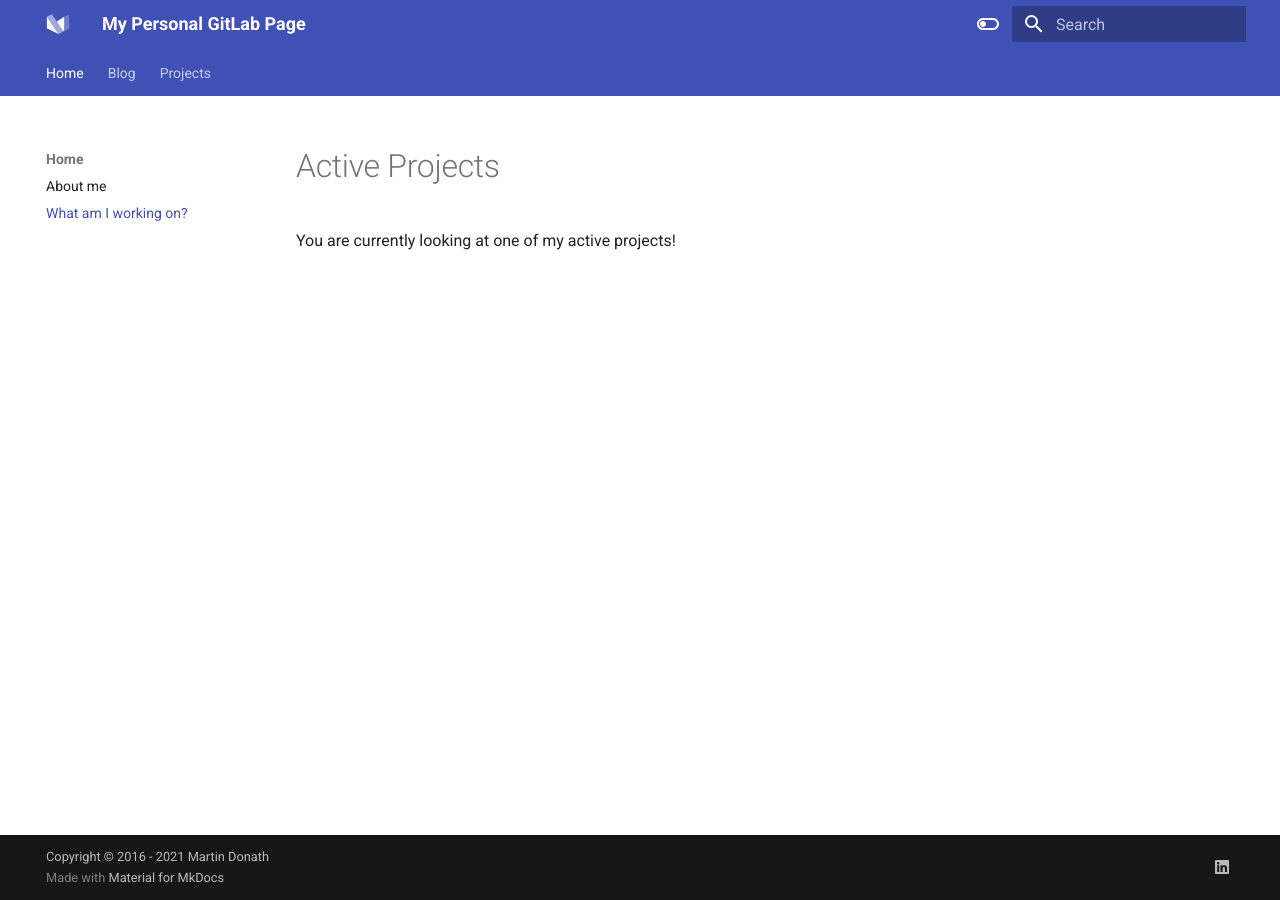
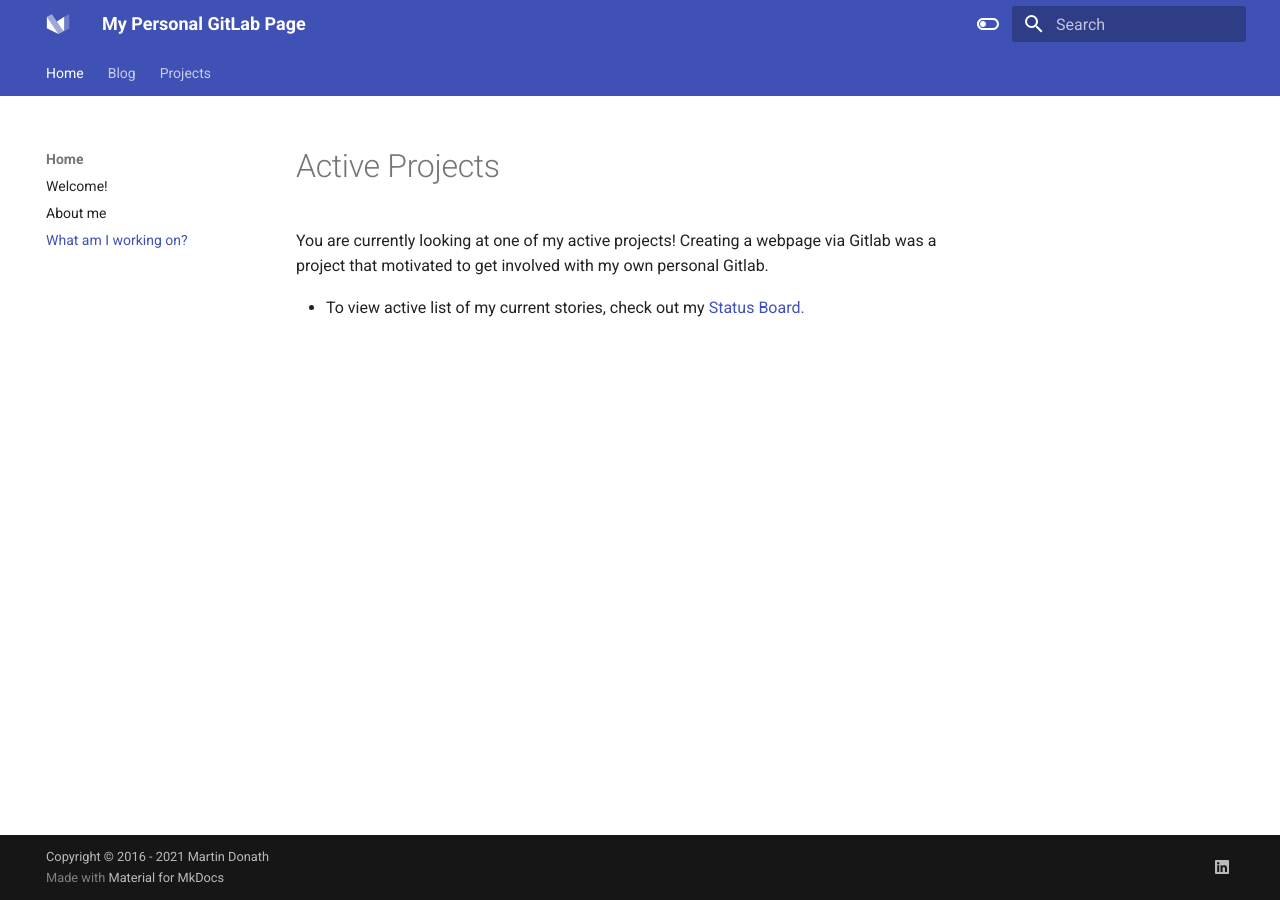
Before and after one commit to stevejoluc/stevejoluc.github.io, an MkDocs documentation site: the page built from docs/active_projects.md, in a window 1280 px wide. Built offline with MkDocs 1.6.1 and Material for MkDocs 9.7.7, drawn with Linux system fonts in a browser that asks for light colours.

Commit message:
Update docs/index.md, docs/about_me.md, mkdocs.yml, docs/active_projects.md files

```diff
--- a/docs/active_projects.md
+++ b/docs/active_projects.md
@@ -1,3 +1,5 @@
 # Active Projects
 
- You are currently looking at one of my active projects!
+ You are currently looking at one of my active projects! Creating a webpage via Gitlab was a project that motivated to get involved with my own personal Gitlab.
+
+ * To view active list of my current stories, check out my [Status Board.](https://gitlab.com/stevejoluc/my-first-wiki/-/boards)
--- a/mkdocs.yml
+++ b/mkdocs.yml
@@ -153,7 +153,8 @@ markdown_extensions:
 # Page tree
 nav:
   - Home:
-      - About me: index.md
+      - Welcome!: index.md
+      - About me: about_me.md
       - What am I working on? : active_projects.md
   - Blog: blog.md
   - Projects: projects.md
```
Also changed, not shown: docs/about_me.md (added, +3 -0 lines), docs/index.md (+1 -1 lines).
